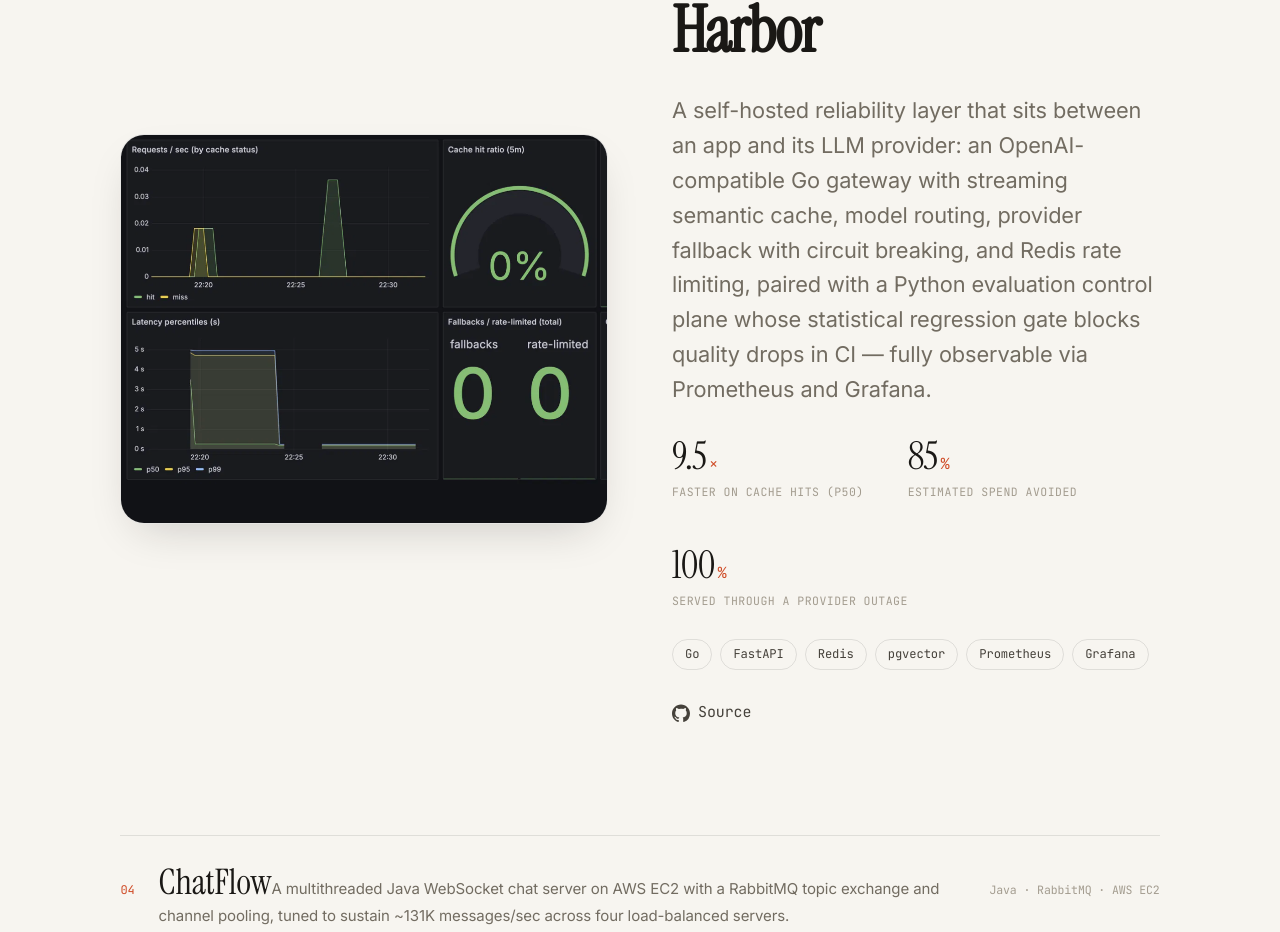
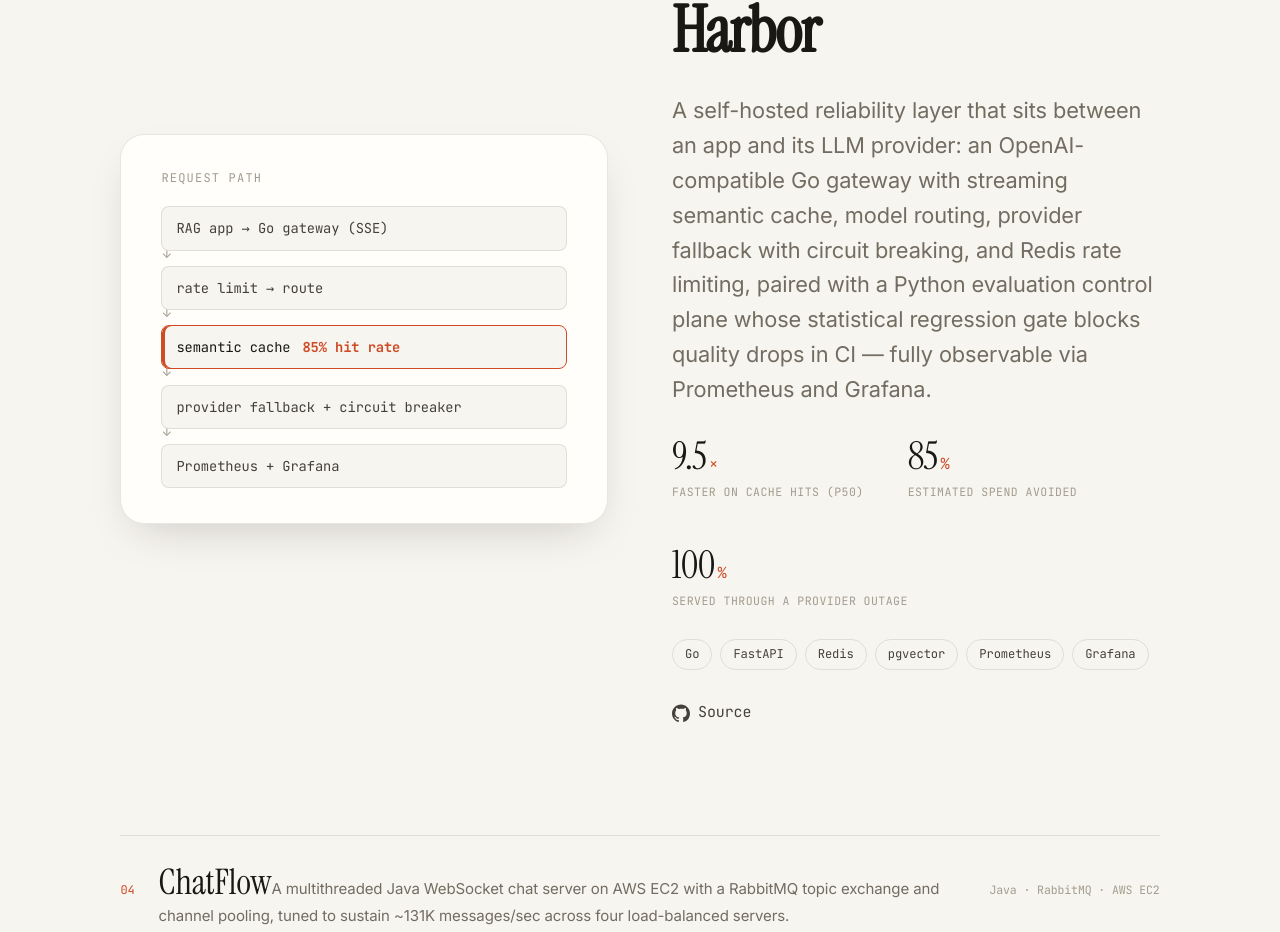
Before and after one commit to sohanreddyk/portfolio-2026, a React (Vite) app: page / in a window 1280 px wide. Shown: the part 6251-7183 px from the top of the page. Built offline with nearby package versions, Linux system fonts and the light colour scheme.

Commit message:
Revert Harbor screenshot; keep pipeline diagrams consistent

```diff
--- a/src/components/Projects.jsx
+++ b/src/components/Projects.jsx
@@ -1,4 +1,4 @@
-import { useRef, useState } from "react";
+import { useRef } from "react";
 import { motion } from "framer-motion";
 import { featured, projectsIndex } from "../data/profile";
 import { Reveal } from "./motion";
@@ -30,7 +30,6 @@
 
 function FeaturedProject({ project, index }) {
   const flip = index % 2 === 1;
-  const [imgOk, setImgOk] = useState(Boolean(project.image));
   const visualRef = useRef(null);
 
   const onMove = (e) => {
@@ -48,17 +47,7 @@
         ref={visualRef}
         onMouseMove={onMove}
       >
-        {project.image && imgOk ? (
-          <img
-            src={project.image}
-            alt={`${project.name} interface`}
-            className="project__shot"
-            loading="lazy"
-            onError={() => setImgOk(false)}
-          />
-        ) : (
-          <Pipeline data={project.pipeline} />
-        )}
+        <Pipeline data={project.pipeline} />
       </div>
 
       <div>
--- a/src/data/profile.js
+++ b/src/data/profile.js
@@ -228,7 +228,6 @@
       github: "https://github.com/sohanreddyk/harbor",
       demo: null,
     },
-    image: "/projects/grafana.png",
     pipeline: {
       title: "Request path",
       nodes: [
--- a/src/styles/app.css
+++ b/src/styles/app.css
@@ -764,15 +764,6 @@
 .project__visual:hover::before {
   opacity: 1;
 }
-.project__shot {
-  position: absolute;
-  inset: 0;
-  width: 100%;
-  height: 100%;
-  object-fit: cover;
-  object-position: top left;
-  display: block;
-}
 .project__no {
   font-family: var(--font-mono);
   font-size: var(--fs-label);
```
